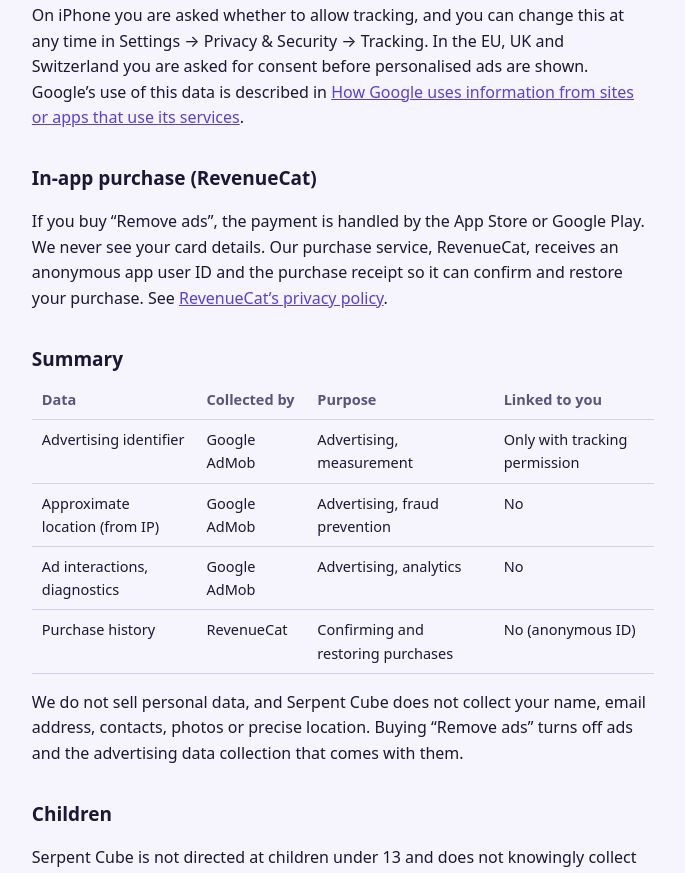
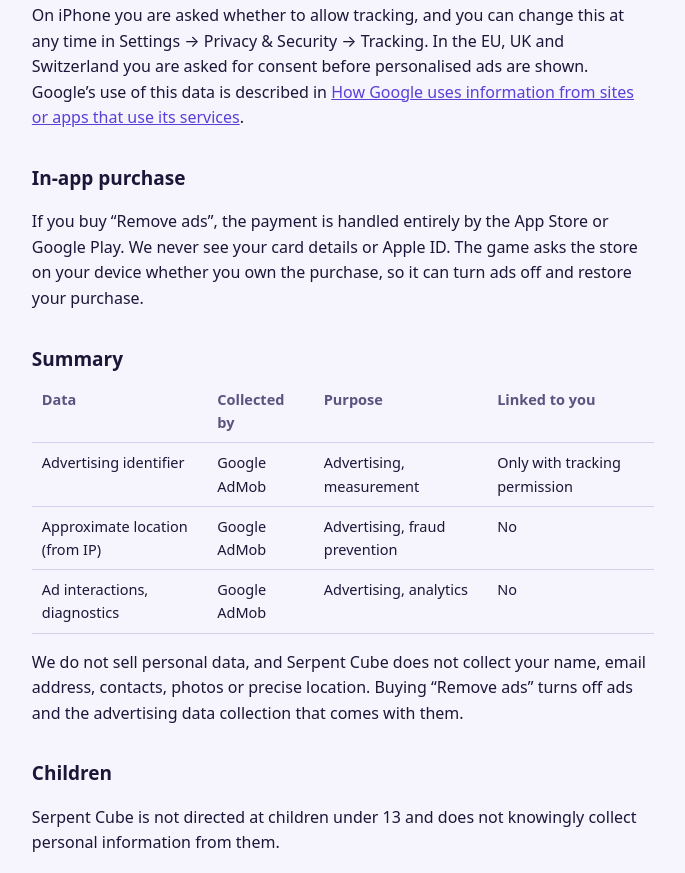
Before and after one commit to ramadan3030-ux/serpentcube, a plain HTML site: page privacy.html in a window 1280 px wide. Shown: the part 597-1470 px from the top of the page, without its empty margins (297-982 px from the left). Drawn offline with Linux system fonts and the light colour scheme.

Commit message:
Privacy policy: purchases are handled directly by the App Store / Google Play
Co-Authored-By: Claude Opus 5.5 <noreply@anthropic.com>
Claude-Session: https://claude.ai/code/session_01PpmPA1tU9egdM2hAchyrci

```diff
--- a/privacy.html
+++ b/privacy.html
@@ -39,8 +39,8 @@ th{color:var(--muted);font-weight:600}
 </ul>
 <p>On iPhone you are asked whether to allow tracking, and you can change this at any time in Settings → Privacy &amp; Security → Tracking. In the EU, UK and Switzerland you are asked for consent before personalised ads are shown. Google’s use of this data is described in <a href="https://policies.google.com/technologies/partner-sites" target="_blank" rel="noopener">How Google uses information from sites or apps that use its services</a>.</p>
 
-<h2>In-app purchase (RevenueCat)</h2>
-<p>If you buy “Remove ads”, the payment is handled by the App Store or Google Play. We never see your card details. Our purchase service, RevenueCat, receives an anonymous app user ID and the purchase receipt so it can confirm and restore your purchase. See <a href="https://www.revenuecat.com/privacy" target="_blank" rel="noopener">RevenueCat’s privacy policy</a>.</p>
+<h2>In-app purchase</h2>
+<p>If you buy “Remove ads”, the payment is handled entirely by the App Store or Google Play. We never see your card details or Apple ID. The game asks the store on your device whether you own the purchase, so it can turn ads off and restore your purchase.</p>
 
 <h2>Summary</h2>
 <div class="wrap">
@@ -49,7 +49,6 @@ th{color:var(--muted);font-weight:600}
   <tr><td>Advertising identifier</td><td>Google AdMob</td><td>Advertising, measurement</td><td>Only with tracking permission</td></tr>
   <tr><td>Approximate location (from IP)</td><td>Google AdMob</td><td>Advertising, fraud prevention</td><td>No</td></tr>
   <tr><td>Ad interactions, diagnostics</td><td>Google AdMob</td><td>Advertising, analytics</td><td>No</td></tr>
-  <tr><td>Purchase history</td><td>RevenueCat</td><td>Confirming and restoring purchases</td><td>No (anonymous ID)</td></tr>
 </table>
 </div>
 <p>We do not sell personal data, and Serpent Cube does not collect your name, email address, contacts, photos or precise location. Buying “Remove ads” turns off ads and the advertising data collection that comes with them.</p>
```
